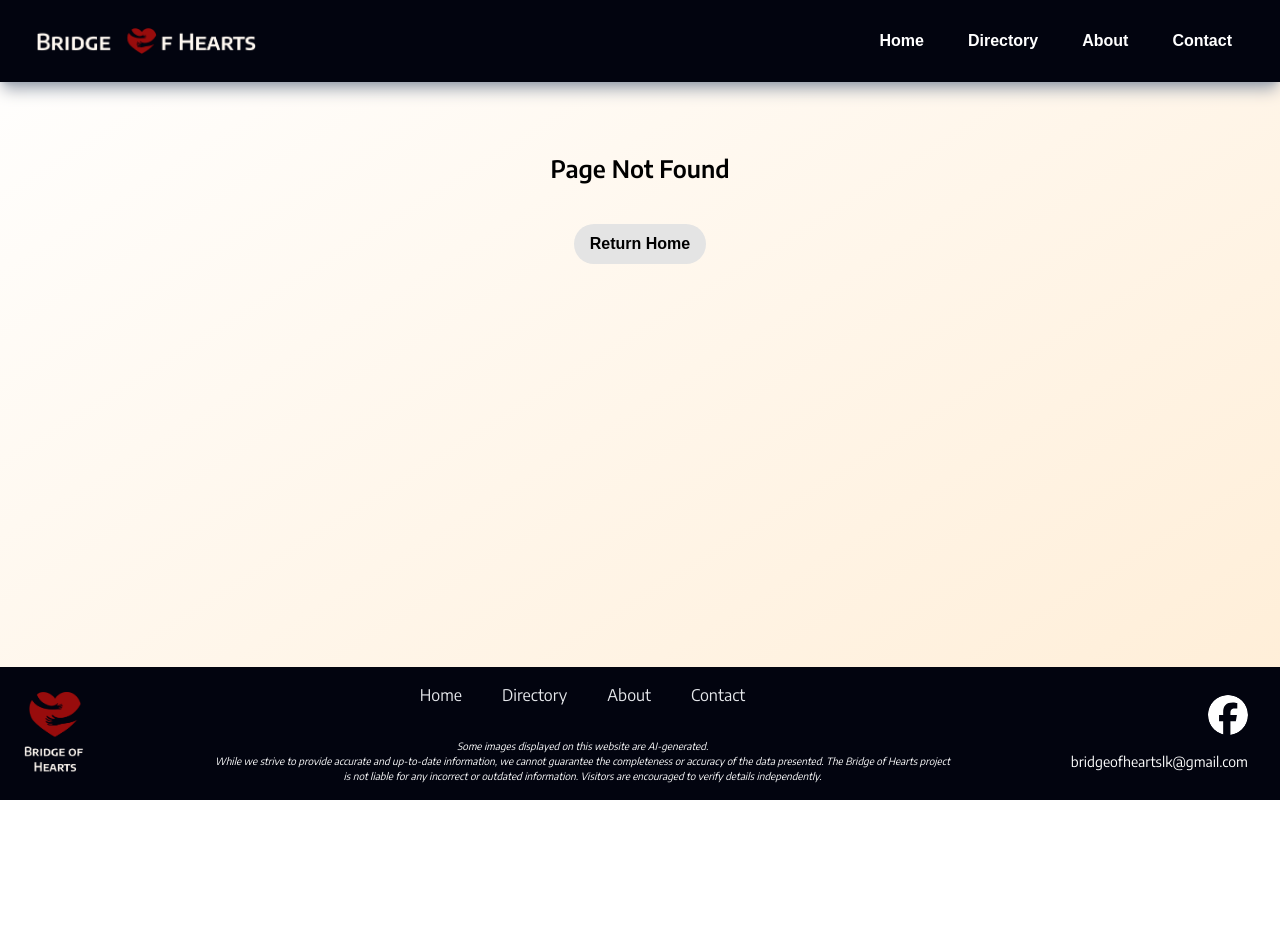
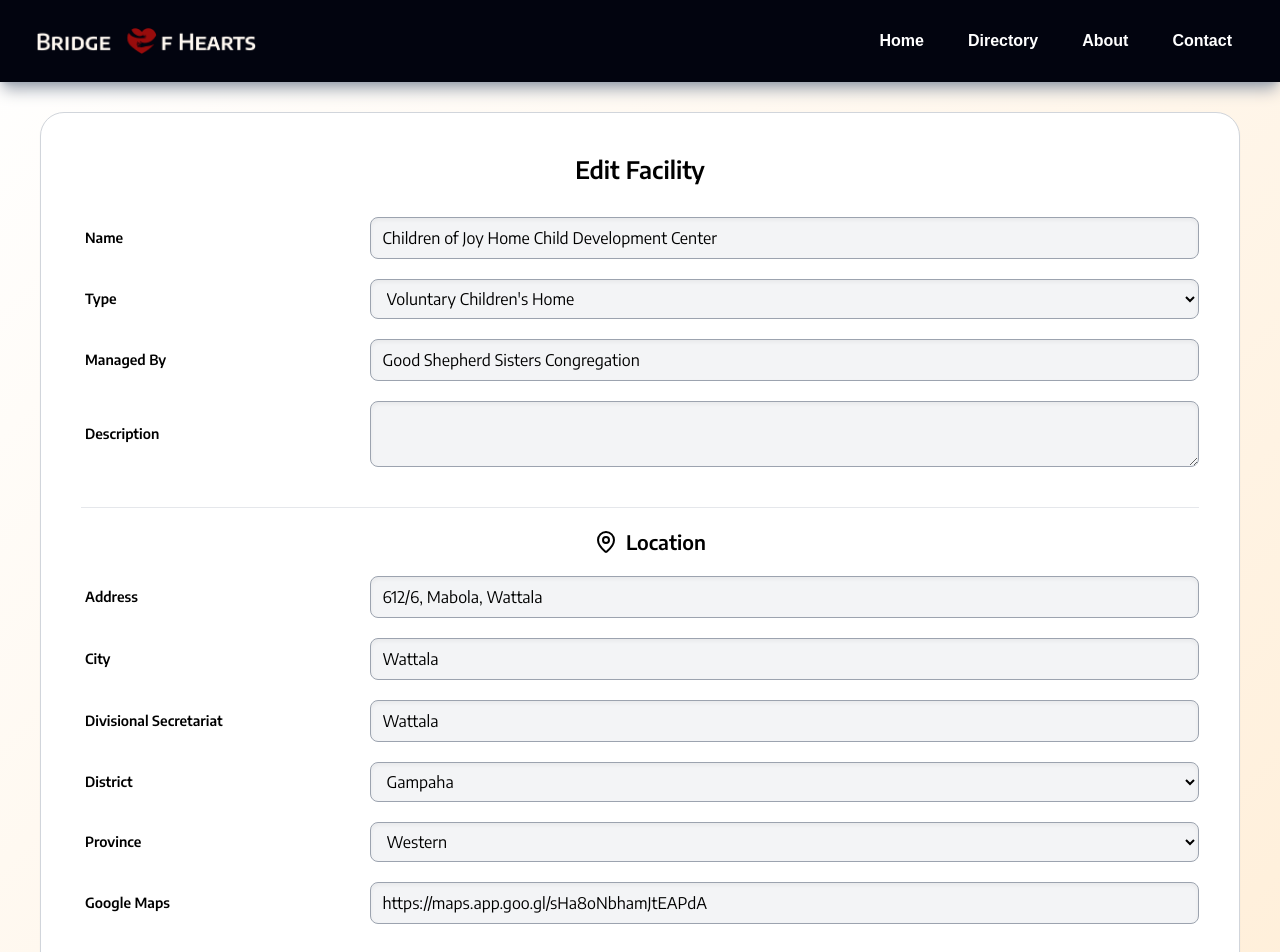
Before and after one commit to bridge-of-hearts-org/boh-web, a Next.js app: page /facility/edit/1 in a window 1280 px wide. Before the commit this address had no page. Shown: the top 952 px of the page. Before the commit the page ends 800 px from the top, so only its background shows below. Built offline with nearby package versions, Linux system fonts and the light colour scheme; a web font is replaced by a local one.

Commit message:
Create basic edit page with form that auto fills with facility data. - Create basic info and location sections. - Add styling for textarea elements.

```diff
--- /dev/null
+++ b/src/app/facility/edit/[slug]/page.tsx
@@ -0,0 +1,194 @@
+import Form from "next/form";
+import { MapPin, PhoneCall } from "lucide-react";
+
+import { fetchFacilityBySlug } from "@/app/directory/data";
+import NotFound from "@/app/not-found";
+import Card from "@/components/Card";
+import { DistrictsList, ProvincesList } from "@/utils/defines";
+
+type FacilityPageProps = { params: Promise<{ slug: string }> };
+
+export default async function FacilityEditPage({ params }: FacilityPageProps) {
+    if (!params) {
+        throw new Error("Missing params for FacilityProfilePage.");
+    }
+
+    /* NextJS requirement: params should be awaited before accessing
+            https://nextjs.org/docs/messages/sync-dynamic-apis*/
+    // const { slug } = await params;
+    // const data = await fetchFacilityBySlug(slug);
+
+    const data = {
+        location: {
+            address: "612/6, Mabola, Wattala",
+            city: "Wattala",
+            province: "Western",
+            district: "Gampaha",
+            divisionalSecretariat: "Wattala",
+            google: "https://maps.app.goo.gl/sHa8oNbhamJtEAPdA",
+            latitude: null,
+            longitude: null,
+        },
+        contact: {
+            phone: ["0112931876"],
+            email: [],
+            website: "",
+            facebook: "",
+            instagram: "",
+        },
+        occupancy: { total: 20, male: null, female: null },
+        ageRanges: { all: "8 - 18", male: "", female: "" },
+        photos: [
+            {
+                fileName: "1da3e69727d086e4.jpeg",
+                source: "https://www.globalsistersreport.org/files/2025-02/3.jpg",
+            },
+        ],
+        id: "67c4d6e428e77cc59f9c1f12",
+        name: "Children of Joy Home Child Development Center",
+        slug: "children-of-joy-childrens-home-wattala",
+        type: "Voluntary Children's Home",
+        managedBy: "Good Shepherd Sisters Congregation",
+        genders: "female",
+        sources: [
+            "https://probation.wp.gov.lk/en/?page_id=545",
+            "https://www.globalsistersreport.org/qas/qa-sr-princy-fernandopulle-working-child-care-families-communities",
+        ],
+    };
+
+    if (!data) {
+        return NotFound();
+    }
+
+    const inputRowStyle =
+        "w-full grid grid-cols-[1fr,3fr] gap-3 items-center grow";
+    const sectionStyle = "flex flex-col items-center gap-5 pt-5";
+    const sectionHeaderStyles =
+        "flex items-center justify-start gap-2 pl-5 md:text-xl text-lg";
+
+    return (
+        <article>
+            <Card className="flex w-full flex-col items-center gap-8 p-10">
+                {/* Title */}
+                <section className="flex flex-col items-center">
+                    <div>
+                        <h1 className="text-center text-2xl font-semibold">
+                            Edit Facility
+                        </h1>
+                    </div>
+                </section>
+                <Form
+                    action={""}
+                    className="divde flex w-full flex-col gap-10 divide-y"
+                >
+                    {/* Basic Info */}
+                    <section className="flex flex-col items-center gap-5">
+                        <div className={inputRowStyle}>
+                            <label>Name</label>
+                            <input className="grow" value={data.name}></input>
+                        </div>
+                        <div className={inputRowStyle}>
+                            <label>Type</label>
+                            <select className="grow" value={data.type}>
+                                <option value="Voluntary Children's Home">
+                                    Voluntary Children's Home
+                                </option>
+                                <option value="Government Facility">
+                                    Government Facility
+                                </option>
+                            </select>
+                        </div>
+                        <div className={inputRowStyle}>
+                            <label>Managed By</label>
+                            <input
+                                className="grow"
+                                value={data.managedBy}
+                            ></input>
+                        </div>
+                        <div className={inputRowStyle}>
+                            <label>Description</label>
+                            <textarea className="grow" value={""}></textarea>
+                        </div>
+                    </section>
+
+                    {/* Location */}
+                    <section className={sectionStyle}>
+                        {/* Header */}
+                        <div className={sectionHeaderStyles}>
+                            <MapPin />
+                            <h2 className="font-semibold">Location</h2>
+                        </div>
+
+                        <div className={inputRowStyle}>
+                            <label>Address</label>
+                            <input
+                                className="grow"
+                                value={data.location.address}
+                            ></input>
+                        </div>
+
+                        <div className={inputRowStyle}>
+                            <label>City</label>
+                            <input
+                                className="grow"
+                                value={data.location.city}
+                            ></input>
+                        </div>
+
+                        <div className={inputRowStyle}>
+                            <label>Divisional Secretariat</label>
+                            <input
+                                className="grow"
+                                value={data.location.divisionalSecretariat}
+                            ></input>
+                        </div>
+
+                        <div className={inputRowStyle}>
+                            <label>District</label>
+                            <select
+                                className="grow"
+                                value={data.location.district}
+                            >
+                                {DistrictsList.map((district) => (
+                                    <option key={district} value={district}>
+                                        {district}
+                                    </option>
+                                ))}
+                            </select>
+                        </div>
+
+                        <div className={inputRowStyle}>
+                            <label>Province</label>
+                            <select
+                                className="grow"
+                                value={data.location.province}
+                            >
+                                {ProvincesList.map((province) => (
+                                    <option key={province} value={province}>
+                                        {province}
+                                    </option>
+                                ))}
+                            </select>
+                        </div>
+
+                        <div className={inputRowStyle}>
+                            <label>Google Maps</label>
+                            <input
+                                className="grow"
+                                value={data.location.google}
+                            ></input>
+                        </div>
+                    </section>
+
+                    {/* Contact Info */}
+                    <section className={sectionStyle}>
+                        <div className={sectionHeaderStyles}>
+                            <PhoneCall />
+                            <h2 className="font-semibold">Contact</h2>
+                        </div>
+                    </section>
+                </Form>
+            </Card>
+        </article>
+    );
+}
--- a/src/app/globals.css
+++ b/src/app/globals.css
@@ -15,7 +15,8 @@
 }
 
 input,
-select {
+select,
+textarea {
     @apply rounded-lg border border-gray-400 bg-gray-100 px-3 py-2 shadow-inner focus:outline-yellow-900 disabled:border-gray-100 disabled:bg-gray-200 disabled:opacity-40;
 }
 
```
